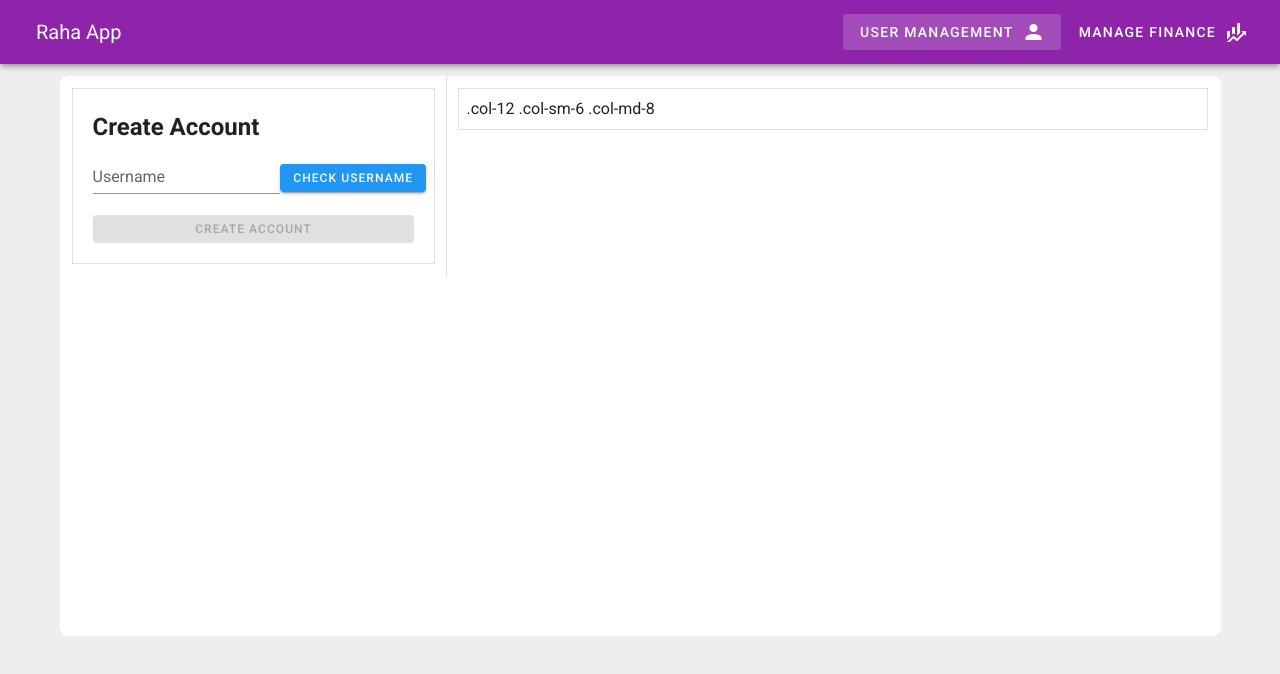
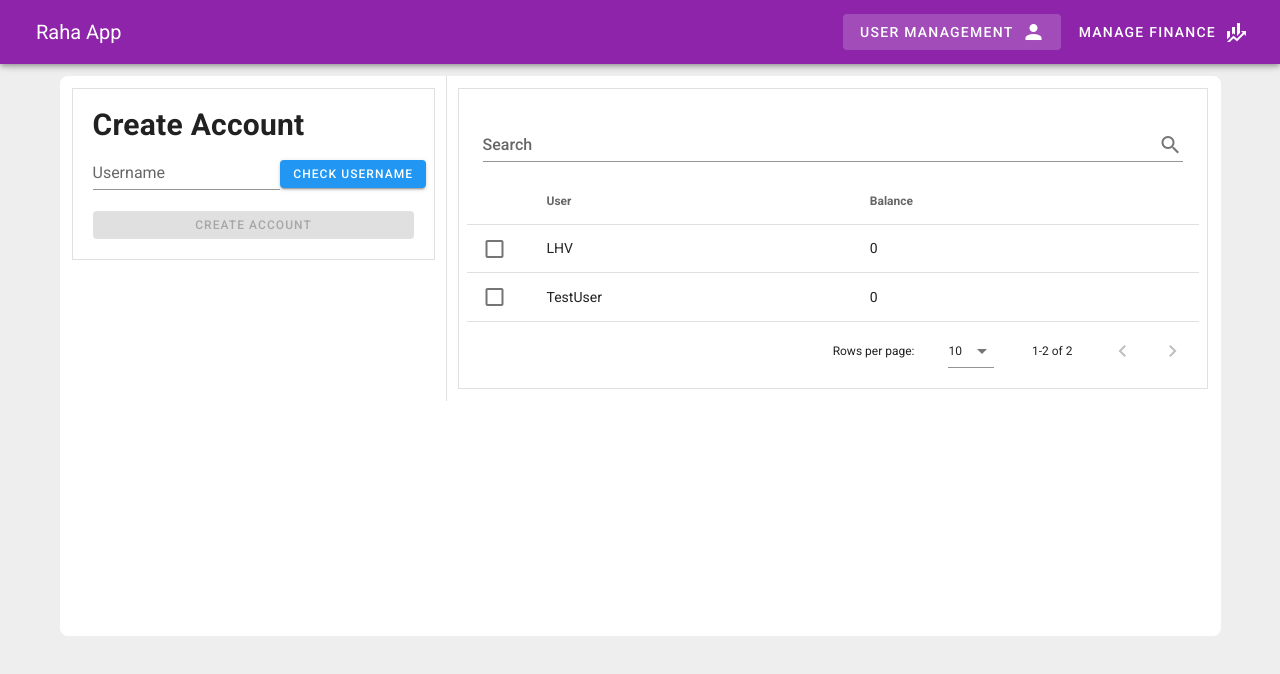
Before and after one commit to enguyen807/Raha-App, a Vue app: page /#/ in a window 1280 px wide. Shown: the top 674 px of the page. Built offline with nearby package versions, Linux system fonts and the light colour scheme; no server answers.

Commit message:
Add data table to show lists of users

```diff
--- a/src/views/User.vue
+++ b/src/views/User.vue
@@ -3,8 +3,7 @@
     <v-layout row>
       <v-col cols="12" md="4">
         <v-card class="pa-5" outlined tile>
-          <h2>Create Account</h2>
-          <v-spacer></v-spacer>
+          <v-card-title class="pa-0"><h2>Create Account</h2></v-card-title>
           <v-row align-md="baseline" no-gutters>
             <v-col cols="12" lg="7">
               <v-text-field
@@ -44,8 +43,27 @@
       </v-col>
       <v-divider vertical></v-divider>
       <v-col cols="12" md="8">
+        <!-- Todo: Add ability to change user's name or delete users -->
         <v-card class="pa-2" outlined tile>
-          .col-12 .col-sm-6 .col-md-8
+          <v-card-title>
+            <v-text-field
+              v-model="search"
+              append-icon="mdi-magnify"
+              label="Search"
+              single-line
+              hide-details
+            ></v-text-field>
+          </v-card-title>
+          <v-data-table
+            v-model="selected"
+            :headers="headers"
+            :items="users"
+            item-key="id"
+            single-select
+            show-select
+            :search="search"
+          >
+          </v-data-table>
         </v-card>
       </v-col>
     </v-layout>
@@ -66,6 +84,32 @@ export default {
     rules: [
       (value) => !!value || "Required.",
       (value) => (value && value.length >= 5) || "Min 5 characters",
+    ],
+    headers: [
+      {
+        text: "User",
+        value: "name",
+      },
+      {
+        text: "Balance",
+        value: "balance",
+      },
+    ],
+    selected: [],
+    search: "",
+    users: [
+      {
+        id: "5abdcb0c-c628-487b-b1b5-d055e2934acf",
+        name: "LHV",
+        number: "V5DOJKNKSZANO4UE",
+        balance: 0,
+      },
+      {
+        id: "8d193df2-d1ce-409e-a384-7ed7ec966f6e",
+        name: "TestUser",
+        number: "VDWGJAJDVARBLL5P",
+        balance: 0,
+      },
     ],
   }),
   methods: {
```
